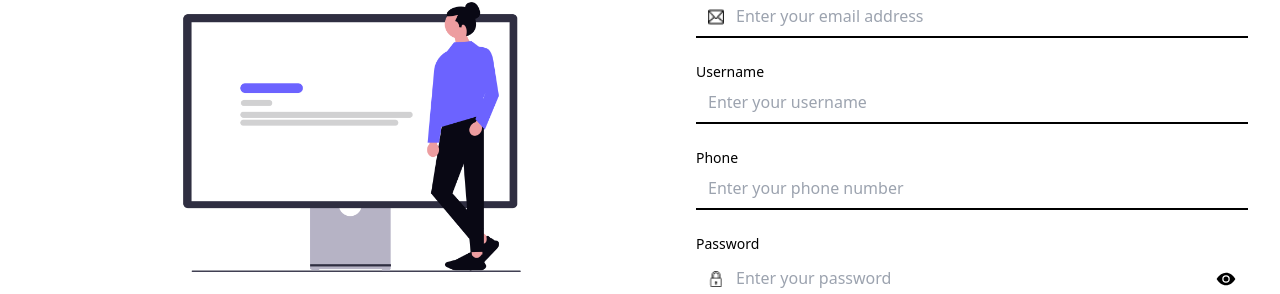
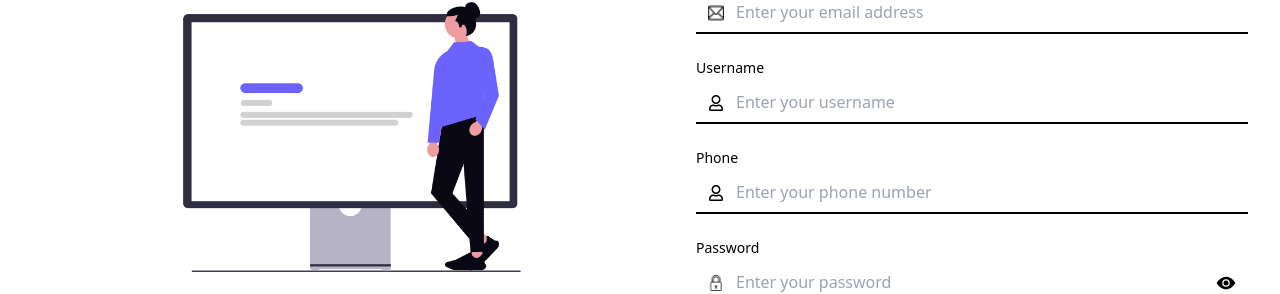
Before and after one commit to sanber-CampConnect/FE-CampConnect-Customer, a React (Vite) app: page /auth/register in a window 1280 px wide. Shown: the part 263-557 px from the top of the page. Built offline with nearby package versions, Linux system fonts and the light colour scheme.

Commit message:
fix ui login & register page

```diff
--- a/src/pages/auth/Login.jsx
+++ b/src/pages/auth/Login.jsx
@@ -5,6 +5,7 @@ import Logo from "../../assets/logo.png";
 import IconEmail from "../../assets/icons/iconEmail.png";
 import IconLock from "../../assets/icons/iconLock.png";
 import ImgPlaceholder from "../../assets/placeholder.png";
+import { Link } from 'react-router-dom';
 
 const Login = () => {
     const [passwordVisible, setPasswordVisible] = useState(false);
@@ -36,19 +37,20 @@ const Login = () => {
                     />
                 </div>
                 <div className="font-poppins text-left mt-6 xl:-ml-10">
+                <h1 className="text-xl font-semibold hidden xl:block">
+                        Sign in
+                    </h1>
                     <h1 className="text-xl font-semibold xl:hidden block">
                         Sign in to
                     </h1>
-                    <p className="font-medium text-base font-poppins">
+                    <p className="font-medium text-base font-poppins xl:hidden">
                         Lorem ipsum is simply
                     </p>
                     <p className="font-medium text-base mt-3 hidden xl:block">
                         If you don’t have an account register
                         <br />
                         You can{" "}
-                        <a href="#" className="text-red-600">
-                            Register here!
-                        </a>
+                        <Link to="/auth/register" className="text-red-600">Register here!</Link>
                     </p>
                 </div>
                 <form className="space-y-6 pt-12 xl:-ml-10">
@@ -144,9 +146,7 @@ const Login = () => {
                                 If you don’t have an account register
                                 <br />
                                 You can{" "}
-                                <a href="#" className="text-indigo-600">
-                                    Register here!
-                                </a>
+                                <Link to="/auth/register" className="text-red-600">Register here!</Link>
                             </p>
                         </div>
                     </div>
--- a/src/pages/auth/Register.jsx
+++ b/src/pages/auth/Register.jsx
@@ -5,6 +5,8 @@ import Logo from "../../assets/logo.png";
 import IconEmail from "../../assets/icons/iconEmail.png";
 import IconLock from "../../assets/icons/iconLock.png";
 import ImgPlaceholder from "../../assets/placeholder.png";
+import { FaRegUser } from "react-icons/fa";
+import { Link } from 'react-router-dom';
 
 const Register = () => {
     const [passwordVisible, setPasswordVisible] = useState(false);
@@ -42,13 +44,14 @@ const Register = () => {
                 </div>
                 <div className="font-poppins text-left mt-6 xl:-ml-10">
                     <h1 className="text-xl font-semibold">Register</h1>
-                    <p className="font-medium text-base mt-3">
+                    <p className="font-medium text-base font-poppins xl:hidden">
+                        Lorem ipsum is simply
+                    </p>
+                    <p className="font-medium text-base mt-3 hidden xl:block">
                         If you already have an account
                         <br />
                         You can{" "}
-                        <a href="#" className="text-red-600">
-                            Login here!
-                        </a>
+                        <Link to="/auth/login" className="text-red-600">Login here!</Link>
                     </p>
                 </div>
                 <form className="space-y-6 pt-12 xl:-ml-10">
@@ -82,14 +85,17 @@ const Register = () => {
                         >
                             Username
                         </label>
+                        <div className="flex items-center mt-1">
+                            <FaRegUser className="absolute left-3 w-4 h-4 text-black" />
                             <input
                                 type="text"
                                 id="username"
                                 name="username"
                                 required
-                            className="w-full pl-3 pr-3 py-2 border-b-2 border-black rounded-none focus:outline-none focus:border-[#FF432A]"
+                                className="w-full pl-10 pr-3 py-2 border-b-2 border-black rounded-none focus:outline-none focus:border-[#FF432A]"
                                 placeholder="Enter your username"
                             />
+                        </div>
                     </div>
                     <div className="relative">
                         <label
@@ -98,14 +104,17 @@ const Register = () => {
                         >
                             Phone
                         </label>
+                        <div className="flex items-center mt-1">
+                            <FaRegUser className="absolute left-3 w-4 h-4 text-black" />
                             <input
                                 type="tel"
                                 id="phone"
                                 name="phone"
                                 required
-                            className="w-full pl-3 pr-3 py-2 border-b-2 border-black rounded-none focus:outline-none focus:border-[#FF432A]"
+                                className="w-full pl-10 pr-3 py-2 border-b-2 border-black rounded-none focus:outline-none focus:border-[#FF432A]"
                                 placeholder="Enter your phone number"
                             />
+                        </div>
                     </div>
                     <div className="relative">
                         <label
@@ -182,6 +191,14 @@ const Register = () => {
                         >
                             Register
                         </button>
+                        <div className="font-poppins text-left mt-6 ml-5 xl:hidden">
+                            <p className="font-normal text-sm mt-3">
+                                If you already have an account register
+                                <br />
+                                You can{" "}
+                                <Link to="/auth/login" className="text-red-600">Login here!</Link>
+                            </p>
+                        </div>
                     </div>
                 </form>
             </div>
```
Lines whose indentation alone changed are shown as unchanged.
